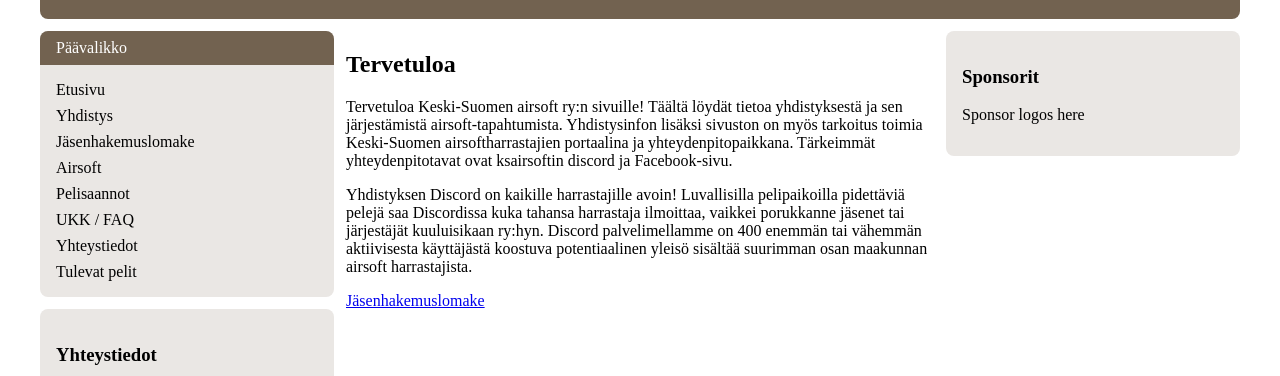
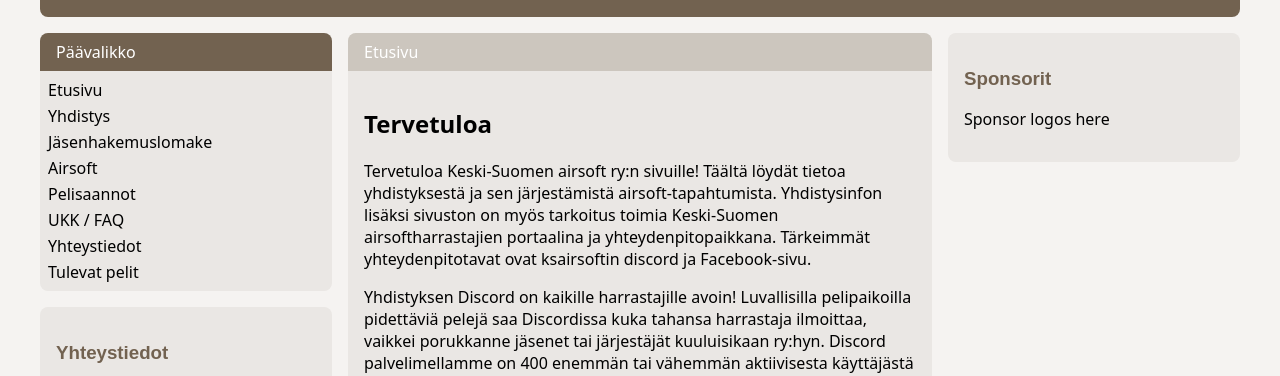
Before and after one commit to Keski-SuomenAirsoft/ksairsoft.info, an Astro site: page / in a window 1280 px wide. Shown: the part 93-469 px from the top of the page. Built offline with nearby package versions, Linux system fonts and the light colour scheme; Astro itself is replaced by a stand-in of ours.

Commit message:
imrpveo layout styling

```diff
--- a/src/layouts/Layout.astro
+++ b/src/layouts/Layout.astro
@@ -15,22 +15,48 @@ const pages = Object.values(
 const sortedPages = pages.sort(
   (a, b) => (a.frontmatter.sort || 0) - (b.frontmatter.sort || 0),
 );
+
+const { frontmatter } = Astro.props;
 ---
 
 <html lang="fi">
   <head>
     <title>KS Airsoft</title>
+    <style>
+      body {
+        font-family: system-ui, -apple-system, BlinkMacSystemFont, "Segoe UI", Roboto, "Helvetica Neue", sans-serif;
+        background-color: #f5f3f1;
+        margin: 0;
+      }
+      h1, h2, h3, h4, h5, h6 {
+        font-family: "Avenir Next", sans-serif;
+        color: #726250;
+      }
+      .main-content {
+        background-color: #eae7e4;
+        border-radius: 8px;
+      }
+      .content-header {
+        background-color: #ccc6be;
+        color: white;
+        padding: 8px 16px;
+        border-radius: 8px 8px 0 0;
+      }
+      .content-body {
+        padding: 16px;
+      }
+    </style>
   </head>
 
   <body>
     <Header />
 
-    <div style="display: flex; min-height: 100vh; gap: 12px; margin-top: 12px;">
+    <div style="display: flex; min-height: 100vh; gap: 16px; margin-top: 16px;">
       <div style="max-width: 1200px; margin: 0 auto; flex: 1;">
         <div
-          style="display: grid; grid-template-columns: 1fr 2fr 1fr; gap: 12px;"
+          style="display: grid; grid-template-columns: 1fr 2fr 1fr; gap: 16px;"
         >
-          <div style="display: flex; flex-direction: column; gap: 12px;">
+          <div style="display: flex; flex-direction: column; gap: 16px;">
             <nav style="background-color: #eae7e4; border-radius: 8px;">
               <div
                 style="background-color: #726250; color: white; padding: 8px 16px; border-radius: 8px 8px 0 0;"
@@ -38,9 +64,9 @@ const sortedPages = pages.sort(
                 Päävalikko
               </div>
 
-              <div style="padding: 16px;">
+              <div style="padding: 8px;">
                 <ul
-                  style="display: flex; flex-direction: column; gap: 8px; list-style: none; margin: 0; padding: 0;"
+                  style="display: flex; flex-direction: column; gap: 4px; list-style: none; margin: 0; padding: 0;"
                 >
                   {
                     sortedPages.map((page) => (
@@ -88,7 +114,12 @@ const sortedPages = pages.sort(
           </div>
 
           <div style="flex: 2;">
-            <slot />
+            <div class="main-content">
+              <div class="content-header">{frontmatter?.title || 'Page'}</div>
+              <div class="content-body">
+                <slot />
+              </div>
+            </div>
           </div>
 
           <div style="flex: 1;">
```
